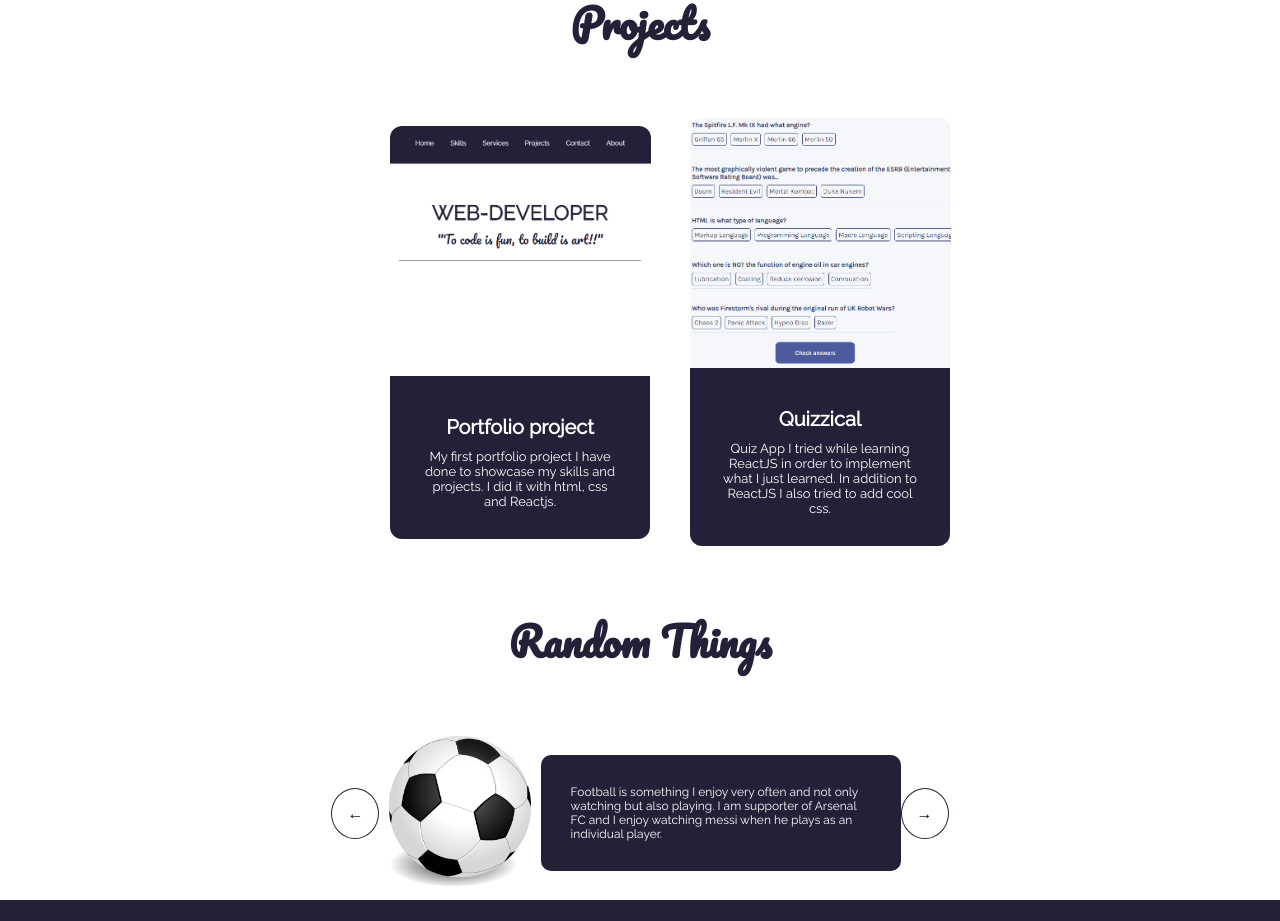
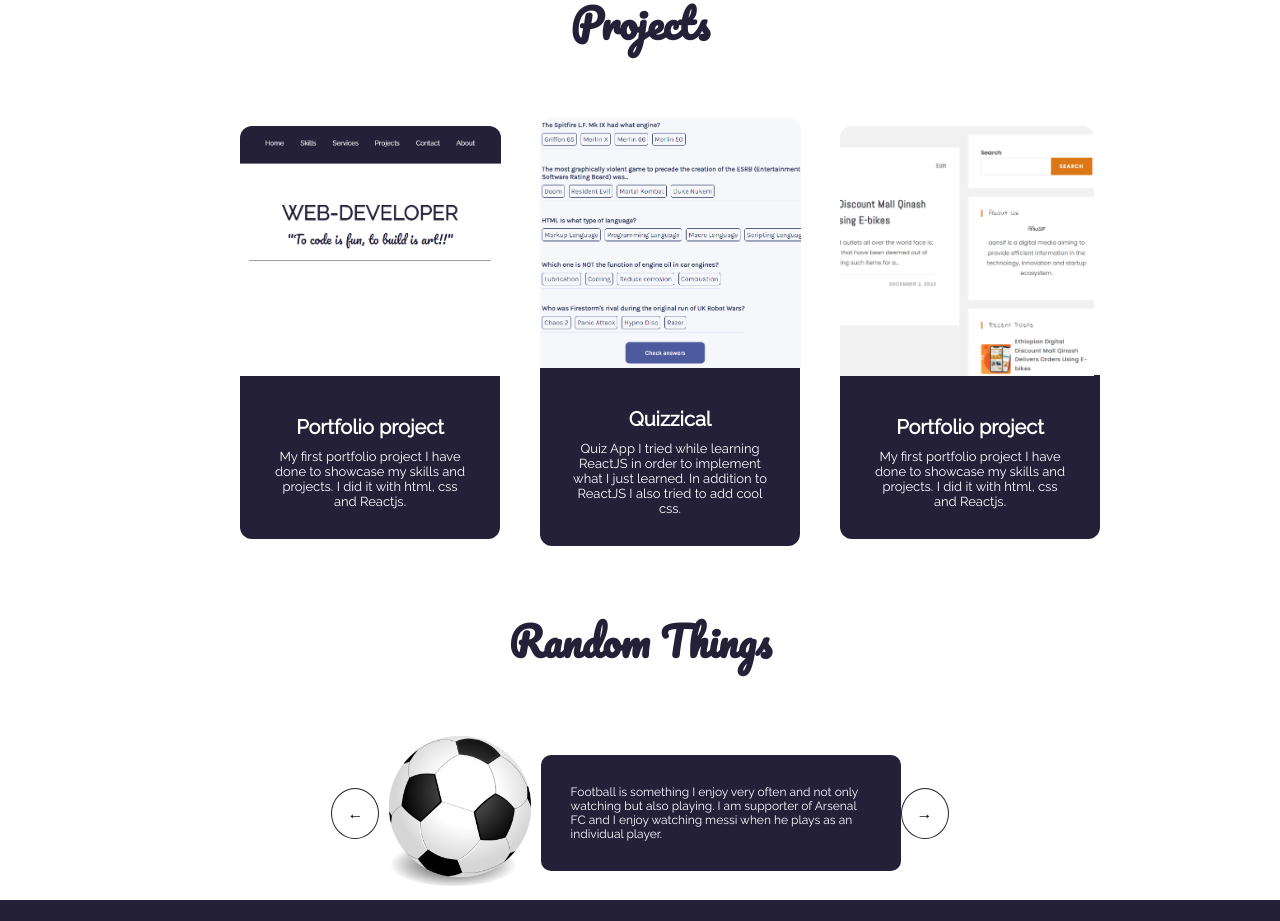
Before and after one commit to yusufhaji7/Portfolio_draft, a React (Vite) app: page / in a window 1280 px wide. Shown: the part 1920-2841 px from the top of the page. Built offline with nearby package versions, Linux system fonts and the light colour scheme.

Commit message:
finalizing project side

```diff
--- a/src/Components/Body.jsx
+++ b/src/Components/Body.jsx
@@ -9,6 +9,7 @@ import Data from "../data/random.json"
 import { useState } from "react";
 import Portfolio from "../assets/Portfolio.png"
 import Quizzical from "../assets/Quizzical.png"
+import Aansif from "../assets/Aansif.png"
 
 export default function Body(){
 
@@ -94,13 +95,25 @@ export default function Body(){
                         </div>
                     </div>
 
-                    <div data-aos="fade-left" className="portfolio-project">
+                    <div data-aos="fade-down" className="portfolio-project">
                         <img className="portfolio-image" id="quizzical" src={Quizzical}/>
                         <div className="portfolio-text">
                             <div className="portfolio-title">Quizzical</div>
                             <div className="portfolio-description">
                                 Quiz App I tried while learning ReactJS in order to implement what I just learned.
                                 In addition to ReactJS I also tried to add cool css.
+                            </div>
+                        </div>
+                    </div>
+
+
+                    <div data-aos="fade-left" className="portfolio-project">
+                        <img className="portfolio-image" src={Aansif}/>
+                        <div className="portfolio-text">
+                            <div className="portfolio-title">Portfolio project</div>
+                            <div className="portfolio-description">
+                                My first portfolio project I have done to showcase my skills and projects.
+                                I did it with html, css and Reactjs.
                             </div>
                         </div>
                     </div>
--- a/src/index.css
+++ b/src/index.css
@@ -156,7 +156,7 @@ hr{
     max-width: 250px;
     border-radius: 10px;
 }
-.servicebox:hover{
+.servicebox:hover, .portfolio-project:hover{
     box-shadow: 0 20px 25px 0 #00FFFF, 0 6px 20px 0 rgba(0, 0, 0, 0.19);
 }
 .servicecontainer, .project-container{
@@ -194,6 +194,7 @@ hr{
     border-top-left-radius: 12px;
     border-top-right-radius: 12px;
 }
+
 .development{
     height: 200px;
 }
```
Also changed, not shown: src/assets/Aansif.png.
